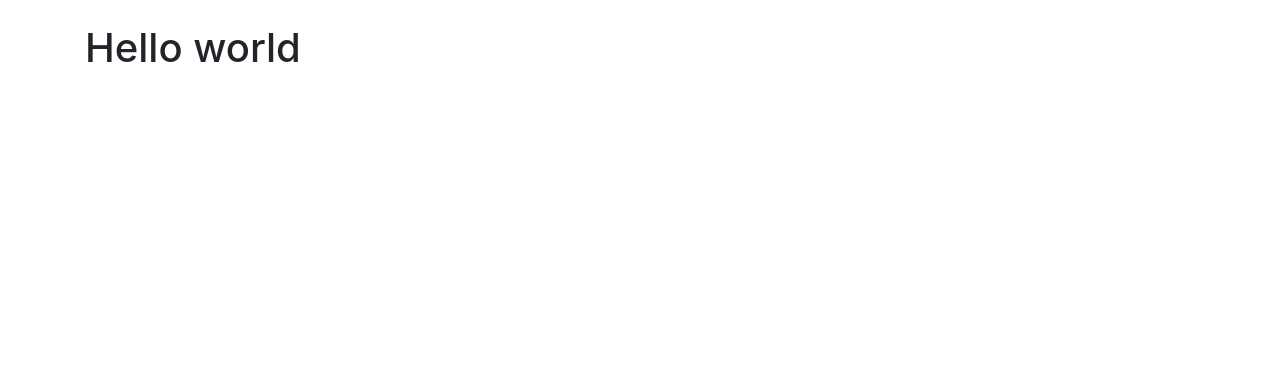
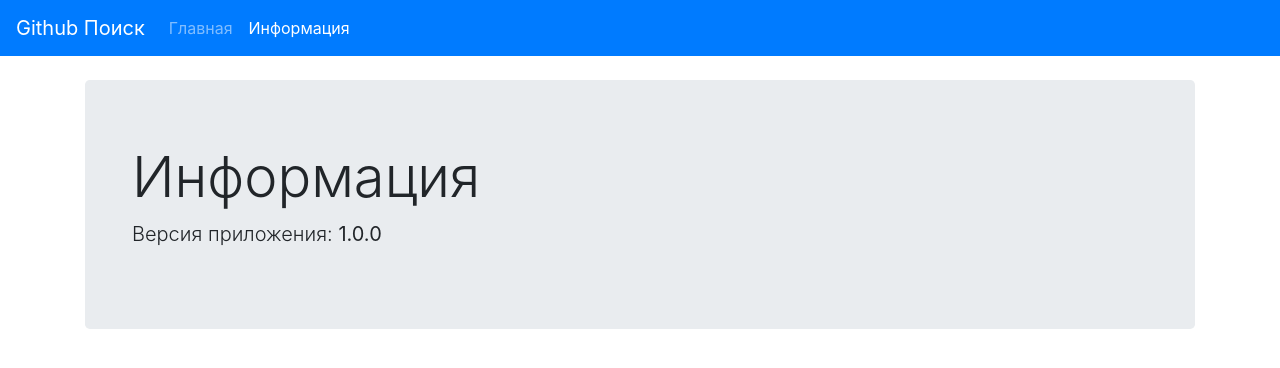
Before and after one commit to Nickdem/react-hooks, a React (Create React App) app: page /about in a window 1280 px wide. Shown: the top 368 px of the page. Built offline with nearby package versions, Linux system fonts and the light colour scheme.

Commit message:
Навигация и роутинг. Контент Информации

```diff
--- a/package.json
+++ b/package.json
@@ -10,6 +10,7 @@
     "node-sass": "^4.13.0",
     "react": "^16.12.0",
     "react-dom": "^16.12.0",
+    "react-router-dom": "^5.1.2",
     "react-scripts": "3.3.0"
   },
   "scripts": {
--- a/src/App.js
+++ b/src/App.js
@@ -1,10 +1,22 @@
 import React from 'react'
+import {BrowserRouter, Switch, Route} from 'react-router-dom'
+import {NavBar} from './components/NavBar'
+import {Home} from './pages/Home'
+import {About} from './pages/About'
+import {Profile} from './pages/Profile'
 
 function App() {
   return (
-    <div className="container pt-4">
-			<h1>Hello world</h1>
-    </div>
+    <BrowserRouter>
+      <NavBar />
+      <div className="container pt-4">
+        <Switch>
+          <Route path="/" exact component={Home} />
+          <Route path="/about" component={About} />
+          <Route path="/profile/:name" component={Profile} />
+        </Switch>
+      </div>
+    </BrowserRouter>
   )
 }
 
--- /dev/null
+++ b/src/components/NavBar.js
@@ -0,0 +1,16 @@
+import React from 'react'
+import {NavLink} from 'react-router-dom'
+
+export const NavBar = () => (
+  <nav className="navbar navbar-dark bg-primary navbar-expand-lg">
+    <div className="navbar-brand">Github Поиск</div>
+    <ul className="navbar-nav">
+      <li className="nav-item">
+        <NavLink exact to="/" className="nav-link">Главная</NavLink>
+      </li>
+      <li className="nav-item">
+        <NavLink to="/about" className="nav-link">Информация</NavLink>
+      </li>
+    </ul>
+  </nav>
+)
--- /dev/null
+++ b/src/pages/About.js
@@ -0,0 +1,12 @@
+import React from 'react'
+
+export const About = () => {
+  return (
+    <div className="jumbotron">
+      <div className="container">
+        <h1 className="display-4">Информация</h1>
+        <p className="lead">Версия приложения: <strong>1.0.0</strong></p>
+      </div>
+    </div>
+  )
+}
--- /dev/null
+++ b/src/pages/Home.js
@@ -0,0 +1,9 @@
+import React from 'react'
+
+export const Home = () => {
+  return (
+    <div>
+      <h1>Home page</h1>
+    </div>
+  )
+}
--- /dev/null
+++ b/src/pages/Profile.js
@@ -0,0 +1,9 @@
+import React from 'react'
+
+export const Profile = () => {
+  return (
+    <div>
+      <h1>Profile page</h1>
+    </div>
+  )
+}
```
Also changed, not shown: 1 other file (tests, documents, lock files or other folders).
